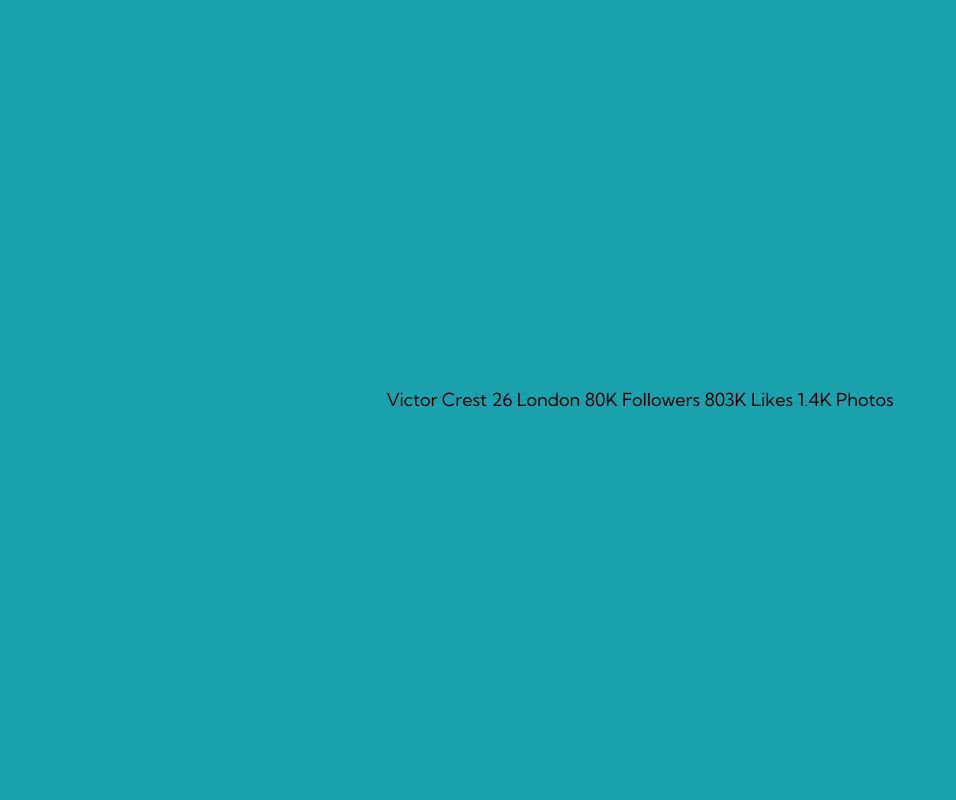
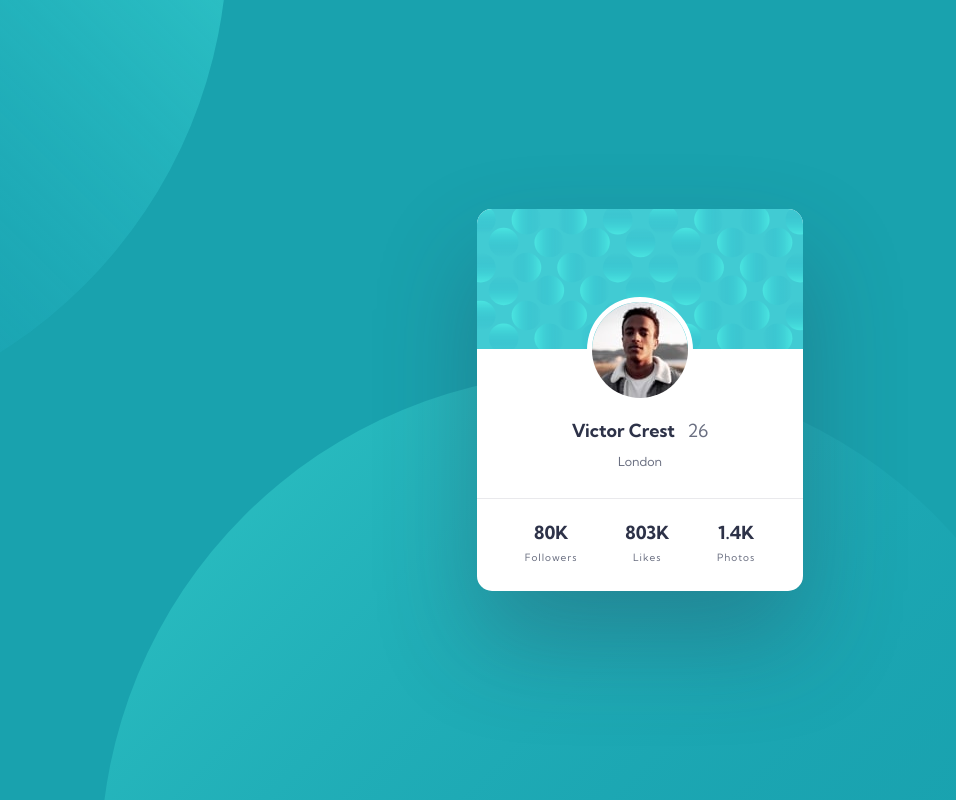
Before and after one commit to KrzysztofGrudzien/frontend-mentor-profile-card-component-second, a plain HTML site: page index.html in a window 1280 px wide. Shown: the whole page, without its empty margins (0-956 px from the left). Drawn offline with Linux system fonts and the light colour scheme.

Commit message:
add background to the body and main tag

```diff
--- a/css/style.css
+++ b/css/style.css
@@ -5,11 +5,11 @@
     --color-bg-desaturate: hsl(179, 62%, 43%);
     --color-text: hsl(229, 23%, 23%);
     --color-text-light: hsl(227, 10%, 46%);
-    --color-line: hsl(0, 0%, 59%);
+    --color-line: hsl(228, 9%, 92%);
     --color-bg-card: hsl(0, 0%, 100%);
 
     /* ------- RADIUS ------- */
-    --radius-15: 1.5em;
+    --radius: 0.83em;
 }
 
 /* ------- BASIC ------- */
@@ -41,14 +41,10 @@ ul {
 }
 
 body {
-    align-items: center;
     background: var(--color-bg);
-    display: flex;
     font-size: 1.125rem;
     font-weight: 400;
     font-family: 'Kumbh Sans', 'Arial', 'Helvetica', sans-serif;
-    justify-content: center;
-    min-height: 100vh;
 }
 
 ol,
@@ -68,6 +64,132 @@ a:active {
     text-decoration: none;
 }
 
+.main {
+    align-items: center;
+    display: flex;
+    justify-content: center;
+    min-height: 100vh;
+}
+
 /* ------- CARD ------- */
 
+.card {
+    background-color: var(--color-bg-card);
+    border-radius: var(--radius);
+    box-shadow: 0 50px 100px hsla(229, 23%, 23%, 0.3);
+    position: relative;
+    margin: 2rem;
+    width: 326px;
+}
+
+.card__bg {
+    background-image: url(../images/bg-pattern-card.svg);
+    border-top-left-radius: var(--radius);
+    border-top-right-radius: var(--radius);
+    height: 140px;
+}
+
+.card__img {
+    border-radius: 100%;
+    border: 5px solid var(--color-bg-card);
+    left: 50%;
+    position: absolute;
+    transform: translateX(-50%);
+    top: 23%;
+}
+
+.card__content {
+    align-items: center;
+    color: var(--color-text-light);
+    display: flex;
+    flex-direction: column;
+    justify-content: center;
+    padding-top: 4.5rem;
+}
+
+.card__city {
+    border-bottom: 1px solid var(--color-line);
+    font-size: 0.7781rem;
+    padding-top: 0.8rem;
+    padding-bottom: 1.8rem;
+    text-align: center;
+    width: 100%;
+}
+
+.card__name > strong {
+    color: var(--color-text);
+    display: inline-block;
+    font-weight: 700;
+    padding-right: 0.5rem;
+}
+
+.card__description {
+    display: flex;
+    justify-content: space-evenly;
+    width: 100%;
+}
+
+.followers,
+.likes,
+.photos {
+    align-items: center;
+    display: flex;
+    flex-direction: column;
+    font-size: 1.125rem;
+    justify-content: center;
+    padding: 1.5rem 0 1.7rem 0;
+}
+
+.followers__quantity,
+.likes__quantity,
+.photos__quantity {
+    color: var(--color-text);
+    font-weight: 700;
+}
+
+.followers__name,
+.likes__name,
+.photos__name {
+    font-size: 0.63rem;
+    letter-spacing: 1px;
+    padding-top: 0.5rem;
+}
+
+/* ------- MOBILE ------- */
+@media screen and (min-width: 375px) and (max-width: 1439px) {
+    .main {
+        background-image: url(../images/bg-pattern-top.svg);
+        background-position: top -550px left -750px;
+        background-repeat: no-repeat;
+        background-attachment: fixed;
+    }
+
+    body {
+        background-image: url(../images/bg-pattern-bottom.svg);
+        background-position: bottom -550px left 100px;
+        background-repeat: no-repeat;
+        background-attachment: fixed;
+    }
+}
+
 /* ------- DESKTOP ------- */
+
+@media screen and (min-width: 1440px) {
+    .card {
+        width: 350px;
+    }
+
+    .main {
+        background-image: url(../images/bg-pattern-top.svg);
+        background-position: top -500px left -280px;
+        background-repeat: no-repeat;
+        background-attachment: fixed;
+    }
+
+    body {
+        background-image: url(../images/bg-pattern-bottom.svg);
+        background-position: top 400px left 680px;
+        background-repeat: no-repeat;
+        background-attachment: fixed;
+    }
+}
--- a/index.html
+++ b/index.html
@@ -12,6 +12,29 @@
         <title>Frontend Mentor | Profile card component</title>
     </head>
     <body>
-        Victor Crest 26 London 80K Followers 803K Likes 1.4K Photos
+        <main class="main">
+            <div class="card">
+                <div class="card__bg"></div>
+                <img src="./images/image-victor.jpg" alt="user profile image" class="card__img" />
+                <div class="card__content">
+                    <p class="card__name"><strong>Victor Crest</strong> 26</p>
+                    <p class="card__city">London</p>
+                    <div class="card__description">
+                        <div class="followers">
+                            <span class="followers__quantity">80K</span>
+                            <p class="followers__name">Followers</p>
+                        </div>
+                        <div class="likes">
+                            <span class="likes__quantity">803K</span>
+                            <p class="likes__name">Likes</p>
+                        </div>
+                        <div class="photos">
+                            <span class="photos__quantity">1.4K</span>
+                            <p class="photos__name">Photos</p>
+                        </div>
+                    </div>
+                </div>
+            </div>
+        </main>
     </body>
 </html>
```
